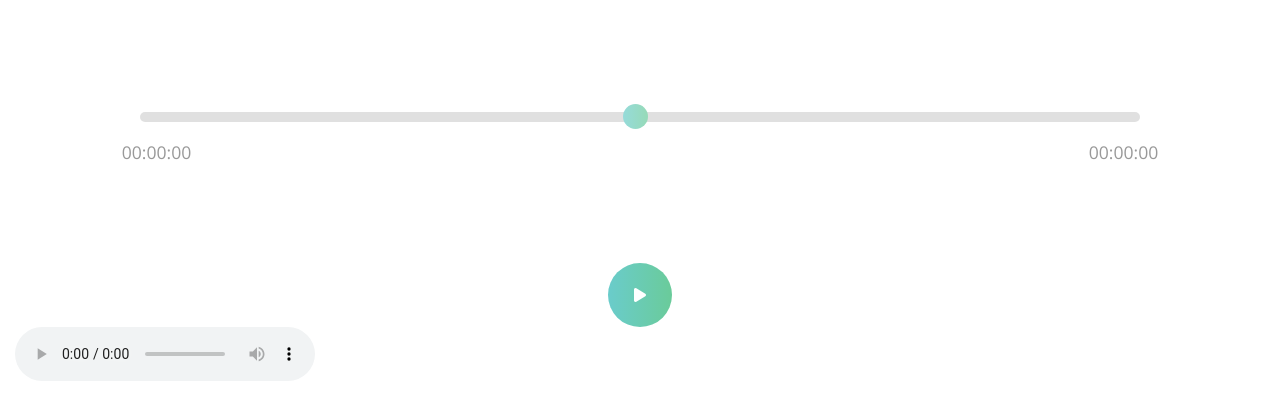
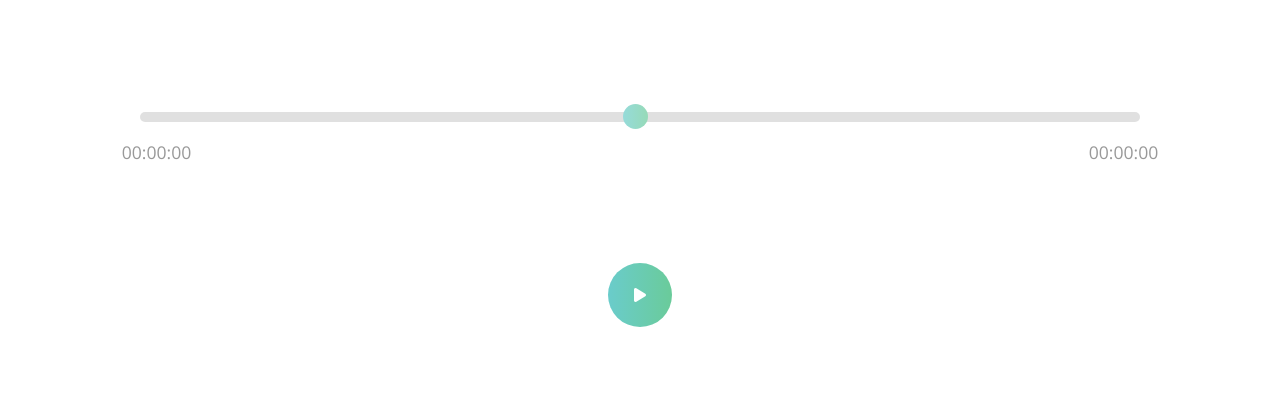
Before and after one commit to fabie37/Lector, a Django app: page /lector/audio_player/ in a window 1280 px wide. Shown: the part 360-780 px from the top of the page. Run offline with Django 3.2, Linux system fonts and the light colour scheme; some libraries are stand-ins or nearby versions.

Commit message:
Front End: Patchy Fix For Audio Player

```diff
--- a/templates/lector-app/audio_player.html
+++ b/templates/lector-app/audio_player.html
@@ -44,7 +44,7 @@
             <button data-id="paused" id="play-btn"><i class="fas fa-play"></i></button>
         </div>
     </div>
-    <audio onloadedmetadata=setup(event) preload="auto" class="" id="audioplayer" controls>
+    <audio onloadedmetadata=setup(event) preload="auto" class="d-none" id="audioplayer" controls>
         <source src="{% static 'audio/sample.mp3' %}" type="audio/mpeg">
     </audio>
 
```
Also changed, not shown: 1 other file.
